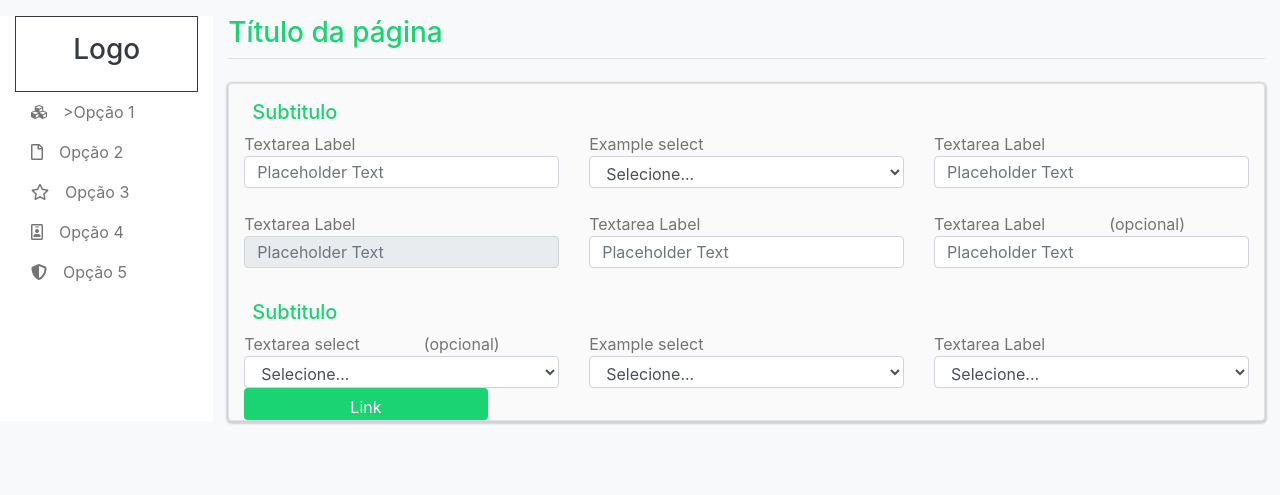
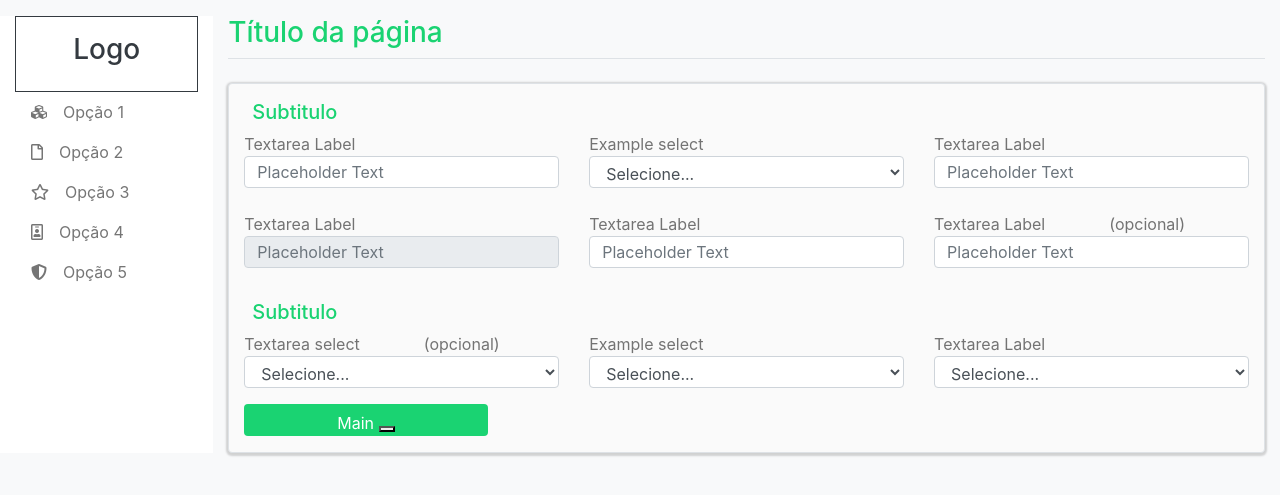
Before and after one commit to CaioAbra/Teste, a PHP site: page / in a window 1280 px wide. Shown: the top 495 px of the page. Run offline with PHP 8.4, Linux system fonts and the light colour scheme.

Commit message:
Update Index.php

```diff
--- a/Index.php
+++ b/Index.php
@@ -30,7 +30,7 @@
                 </div>
                 <ul class="nav flex-column text-sm-center text-md-left">
                     <li class="nav-item d-inline">
-                        <a class="nav-link" href="#"><i class="fas fa-cubes pr-3"></i>>Opção 1</span></a>
+                        <a class="nav-link" href="#"><i class="fas fa-cubes pr-3"></i>Opção 1</span></a>
                     </li>
                     <li class="nav-item">
                         <a class="nav-link" href="#"><i class="far fa-file  pr-3"></i>Opção 2</a>
@@ -156,9 +156,9 @@
                             </div>
                         </div>
 
-                        <div class="row">
+                        <div class="row my-3">
                            <div class="col-12  col-lg-4">
-                                <a class="btn btn-green" href="#" role="button">Link</a>
+                                <a class="btn btn-green" href="#" role="button">Main <button></button></a>
                            </div>
                         </div>
 
```
